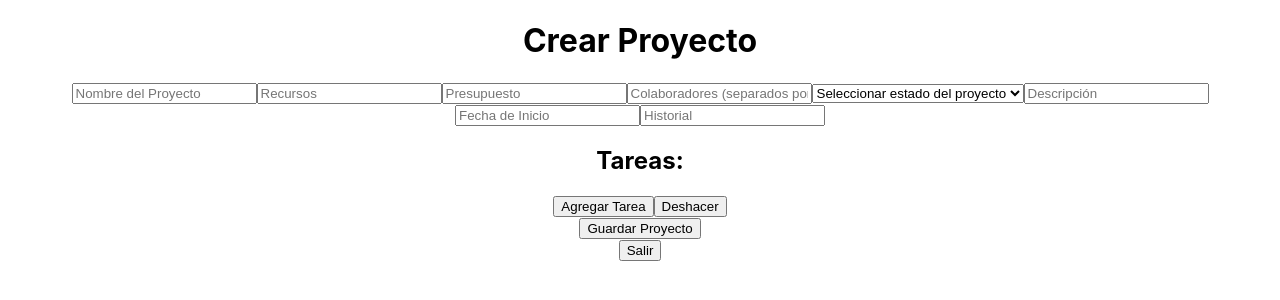
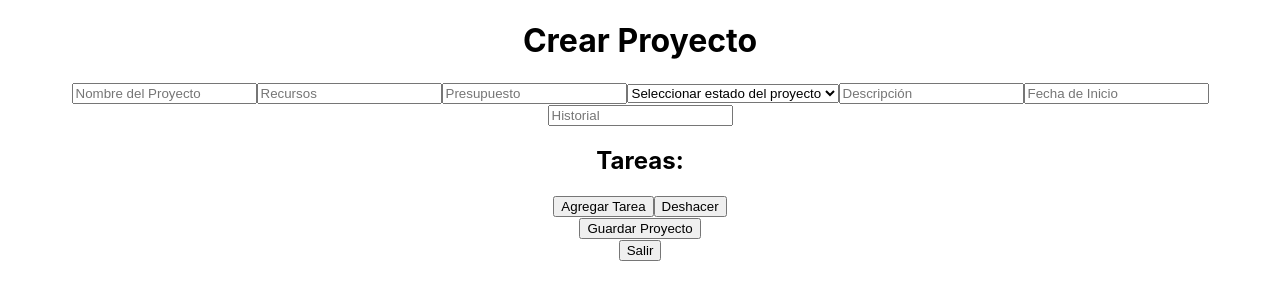
Before and after one commit to FranVQ09/gestion-app-AP, a React (Create React App) app: page /crearProyecto in a window 1280 px wide. Shown: the top 300 px of the page. Built offline with nearby package versions, Linux system fonts and the light colour scheme.

Commit message:
Actualización Crear Proyecto

```diff
--- a/src/pages/gestion-proyectos/CrearProyecto.js
+++ b/src/pages/gestion-proyectos/CrearProyecto.js
@@ -8,7 +8,6 @@ function CrearProyecto() {
     const [nombreProyecto, setNombreProyecto] = useState('');
     const [recursos, setRecursos] = useState('');
     const [presupuesto, setPresupuesto] = useState('');
-    const [colaboradores, setColaboradores] = useState('');
     const [tareas, setTareas] = useState([]);
     const [estadoProyecto, setEstadoProyecto] = useState('');
     const [descripcion, setDescripcion] = useState('');
@@ -72,7 +71,6 @@ function CrearProyecto() {
                 nombreProyecto: nombreProyecto,
                 recursos: recursos,
                 presupuesto: presupuesto,
-                colaboradores: colaboradores ? colaboradores.split(',').map(c => c.trim()) : [],
                 tareas: tareas,
                 estadoProyecto: estadoProyecto,
                 descripcion: descripcion,
@@ -83,7 +81,6 @@ function CrearProyecto() {
             setNombreProyecto('');
             setRecursos('');
             setPresupuesto('');
-            setColaboradores('');
             setTareas([]);
             setEstadoProyecto('');
             setDescripcion('');
@@ -107,7 +104,6 @@ function CrearProyecto() {
                     <input type="text" value={nombreProyecto} onChange={(e) => setNombreProyecto(e.target.value)} placeholder="Nombre del Proyecto" required />
                     <input type="text" value={recursos} onChange={(e) => setRecursos(e.target.value)} placeholder="Recursos" required />
                     <input type="text" value={presupuesto} onChange={(e) => setPresupuesto(e.target.value)} placeholder="Presupuesto" required />
-                    <input type="text" value={colaboradores} onChange={(e) => setColaboradores(e.target.value)} placeholder="Colaboradores (separados por comas)" required />
                     <select value={estadoProyecto} onChange={(e) => setEstadoProyecto(e.target.value)} required>
                         <option value="" disabled>Seleccionar estado del proyecto</option>
                         <option value="En progreso">En progreso</option>
```
